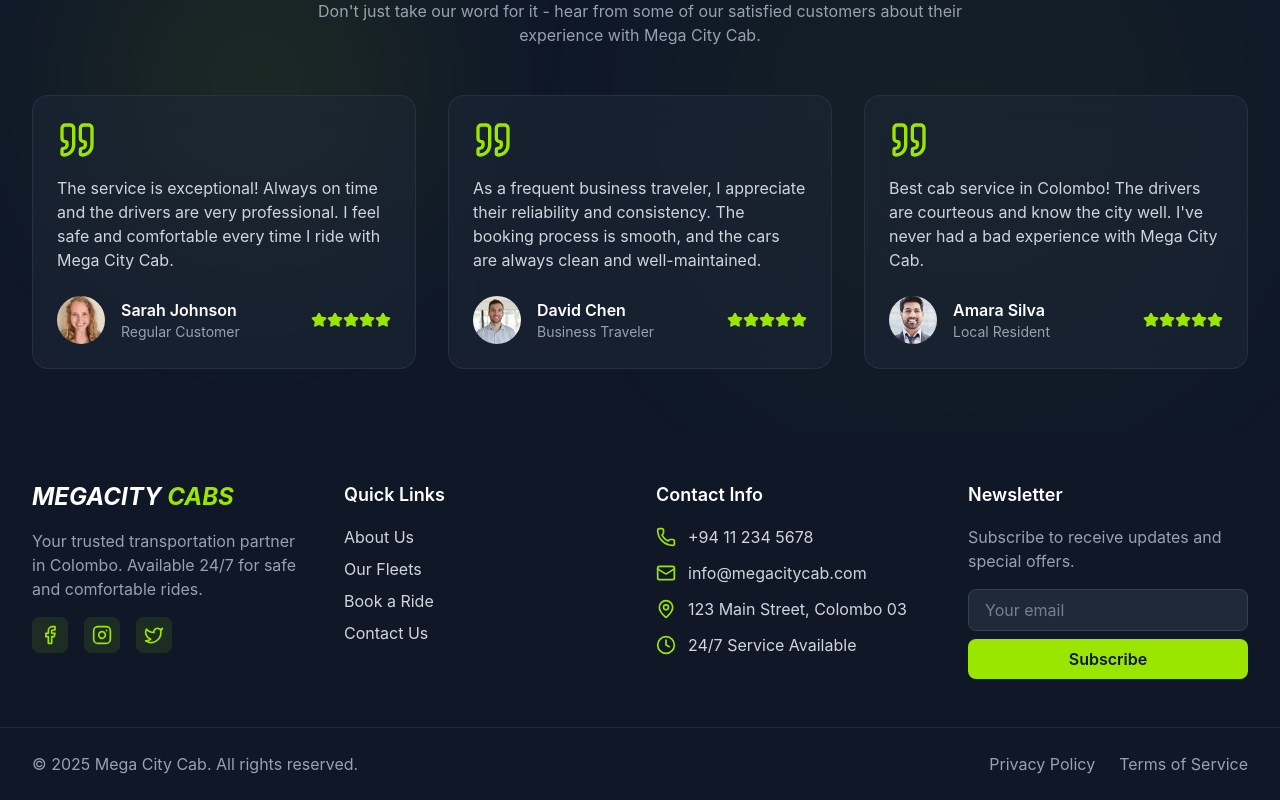
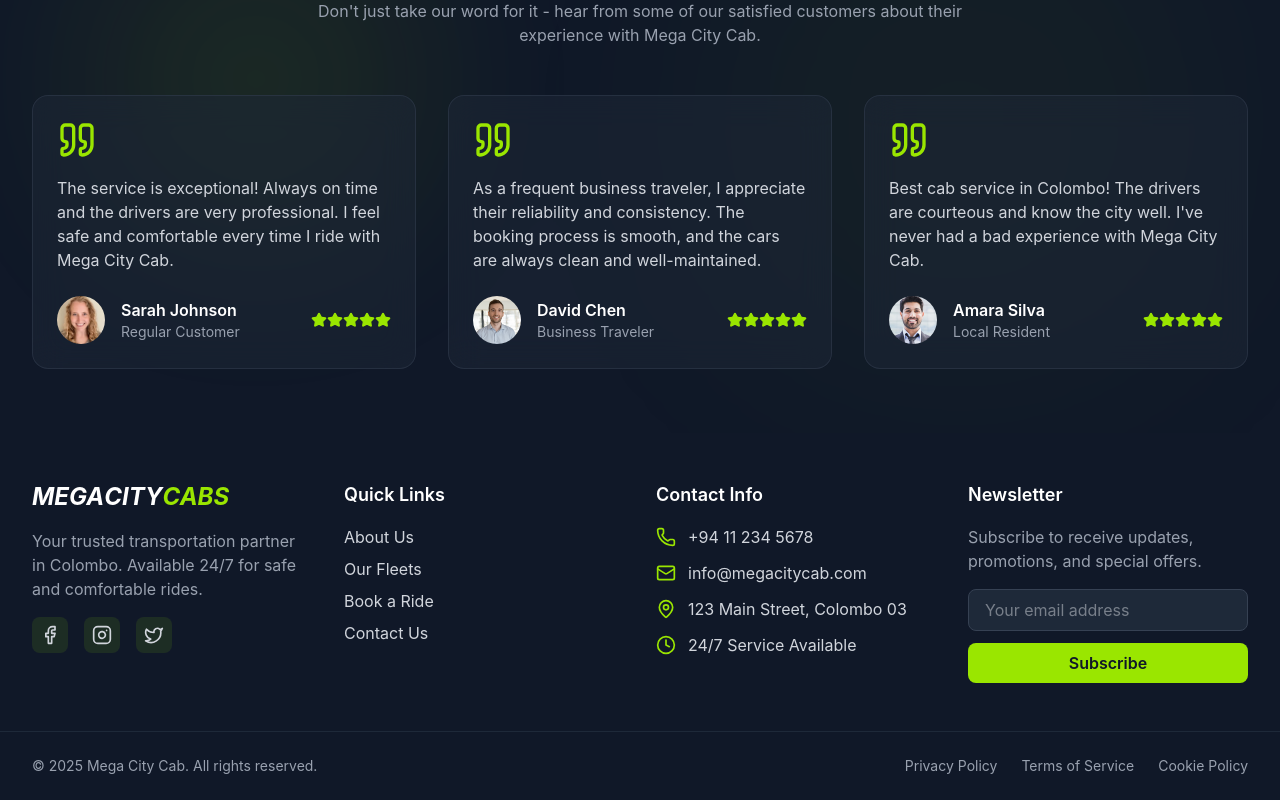
Before and after one commit to nuhansaa/MegaCityCabSystemFrontEnd, a React (Vite) app: page / in a window 1280 px wide. Shown: the part 3179-3979 px from the top of the page. Built offline with nearby package versions, Linux system fonts and the light colour scheme.

Commit message:
updated footer

```diff
--- a/src/components/Footer/Footer.jsx
+++ b/src/components/Footer/Footer.jsx
@@ -1,5 +1,14 @@
 import React, { useState } from 'react';
-import { Facebook, Instagram, Twitter, Phone, Mail, MapPin, Clock } from 'lucide-react';
+import { Link } from 'react-router-dom';
+import {
+  Facebook,
+  Instagram,
+  Twitter,
+  Phone,
+  Mail,
+  MapPin,
+  Clock
+} from 'lucide-react';
 
 const Footer = () => {
   const [email, setEmail] = useState('');
@@ -11,50 +20,87 @@ const Footer = () => {
     try {
       setSubscriptionStatus('Subscribing...');
 
+      // Simulate API call
       await new Promise(resolve => setTimeout(resolve, 1000));
 
-      setSubscriptionStatus('Successfully subscribed!');
+      setSubscriptionStatus('Successfully subscribed! Thank you!');
       setEmail('');
-      setTimeout(() => setSubscriptionStatus(''), 3000); // Clear message after 3 seconds
+      setTimeout(() => setSubscriptionStatus(''), 3000);
     } catch (error) {
       setSubscriptionStatus('Subscription failed. Please try again.');
       setTimeout(() => setSubscriptionStatus(''), 3000);
     }
   };
 
+  const socialLinks = [
+    { icon: <Facebook className="w-5 h-5" />, label: "Facebook", url: "https://facebook.com" },
+    { icon: <Instagram className="w-5 h-5" />, label: "Instagram", url: "https://instagram.com" },
+    { icon: <Twitter className="w-5 h-5" />, label: "Twitter", url: "https://twitter.com" }
+  ];
+
+  const quickLinks = [
+    { name: "About Us", path: "/AboutUs" },
+    { name: "Our Fleets", path: "/Cabs" },
+    { name: "Book a Ride", path: "/Cabs" },
+    { name: "Contact Us", path: "/Contact" }
+
+  ];
+
+  const contactInfo = [
+    { icon: <Phone className="w-5 h-5" />, text: "+94 11 234 5678" },
+    { icon: <Mail className="w-5 h-5" />, text: "info@megacitycab.com" },
+    { icon: <MapPin className="w-5 h-5" />, text: "123 Main Street, Colombo 03" },
+    { icon: <Clock className="w-5 h-5" />, text: "24/7 Service Available" }
+  ];
+
+  const legalLinks = [
+    { name: "Privacy Policy", path: "/privacy" },
+    { name: "Terms of Service", path: "/terms" },
+    { name: "Cookie Policy", path: "/cookies" }
+  ];
+
   return (
     <footer className="bg-gray-900 text-gray-300">
-      {/* Main Footer Content */}
       <div className="max-w-7xl mx-auto px-4 sm:px-6 lg:px-8 py-12">
         <div className="grid grid-cols-1 md:grid-cols-2 lg:grid-cols-4 gap-8">
           {/* Company Info */}
           <div className="space-y-4">
-            <div className="text-2xl font-bold">
+            <Link to="/" className="text-2xl font-bold flex items-center">
               <span className="text-white italic">MEGA</span>
               <span className="text-white italic">CITY</span>
               <span className="text-lime-400 italic"> CABS</span>
-            </div>
-            <p className="text-gray-400">Your trusted transportation partner in Colombo. Available 24/7 for safe and comfortable rides.</p>
+            </Link>
+            <p className="text-gray-400">
+              Your trusted transportation partner in Colombo. Available 24/7 for safe and comfortable rides.
+            </p>
             <div className="flex space-x-4">
-              <a href="#" className="p-2 bg-lime-400/10 rounded-lg hover:bg-lime-400/20 transition-colors">
-                <Facebook className="w-5 h-5 text-lime-400" />
+              {socialLinks.map((social, index) => (
+                <a
+                  key={index}
+                  href={social.url}
+                  target="_blank"
+                  rel="noopener noreferrer"
+                  aria-label={social.label}
+                  className="p-2 bg-lime-400/10 rounded-lg hover:bg-lime-400/20 transition-colors"
+                >
+                  {social.icon}
                 </a>
-              <a href="#" className="p-2 bg-lime-400/10 rounded-lg hover:bg-lime-400/20 transition-colors">
-                <Instagram className="w-5 h-5 text-lime-400" />
-              </a>
-              <a href="#" className="p-2 bg-lime-400/10 rounded-lg hover:bg-lime-400/20 transition-colors">
-                <Twitter className="w-5 h-5 text-lime-400" />
-              </a>
+              ))}
             </div>
           </div>
 
           {/* Quick Links */}
           <div className="space-y-4">
-            <h4 className="text-lg font-semibold text-white">Quick Links</h4>
+            <h3 className="text-lg font-semibold text-white">Quick Links</h3>
             <ul className="space-y-2">
-              {['About Us', 'Our Fleets', 'Book a Ride', 'Contact Us'].map((item) => (
-                <li key={item}>
-                  <a href="#" className="hover:text-lime-400 transition-colors">{item}</a>
+              {quickLinks.map((link, index) => (
+                <li key={index}>
+                  <Link
+                    to={link.path}
+                    className="hover:text-lime-400 transition-colors"
+                  >
+                    {link.name}
+                  </Link>
                 </li>
               ))}
             </ul>
@@ -62,52 +108,53 @@ const Footer = () => {
 
           {/* Contact Info */}
           <div className="space-y-4">
-            <h4 className="text-lg font-semibold text-white">Contact Info</h4>
+            <h3 className="text-lg font-semibold text-white">Contact Info</h3>
             <ul className="space-y-3">
-              <li className="flex items-center space-x-3">
-                <Phone className="w-5 h-5 text-lime-400" />
-                <span>+94 11 234 5678</span>
+              {contactInfo.map((info, index) => (
+                <li key={index} className="flex items-start space-x-3">
+                  <span className="text-lime-400 mt-0.5">{info.icon}</span>
+                  <span>{info.text}</span>
                 </li>
-              <li className="flex items-center space-x-3">
-                <Mail className="w-5 h-5 text-lime-400" />
-                <span>info@megacitycab.com</span>
-              </li>
-              <li className="flex items-center space-x-3">
-                <MapPin className="w-5 h-5 text-lime-400" />
-                <span>123 Main Street, Colombo 03</span>
-              </li>
-              <li className="flex items-center space-x-3">
-                <Clock className="w-5 h-5 text-lime-400" />
-                <span>24/7 Service Available</span>
-              </li>
+              ))}
             </ul>
           </div>
 
           {/* Newsletter */}
           <div className="space-y-4">
-            <h4 className="text-lg font-semibold text-white">Newsletter</h4>
-            <p className="text-gray-400">Subscribe to receive updates and special offers.</p>
-            <form onSubmit={handleSubscribe} className="space-y-2">
+            <h3 className="text-lg font-semibold text-white">Newsletter</h3>
+            <p className="text-gray-400">
+              Subscribe to receive updates, promotions, and special offers.
+            </p>
+            <form onSubmit={handleSubscribe} className="space-y-3">
+              <div>
                 <input
                   type="email"
-                placeholder="Your email"
+                  placeholder="Your email address"
                   value={email}
                   onChange={(e) => setEmail(e.target.value)}
                   required
                   className="w-full px-4 py-2 bg-gray-800 border border-gray-700 rounded-lg focus:outline-none focus:border-lime-400"
+                  aria-label="Email for newsletter subscription"
                 />
+              </div>
               <button
                 type="submit"
-                className="w-full bg-lime-400 text-gray-900 px-4 py-2 rounded-lg font-semibold hover:bg-lime-300 transition-colors"
+                className="w-full bg-lime-400 text-gray-900 px-4 py-2 rounded-lg font-semibold hover:bg-lime-300 transition-colors focus:outline-none focus:ring-2 focus:ring-lime-400 focus:ring-offset-2 focus:ring-offset-gray-900"
               >
                 Subscribe
               </button>
-            </form>
               {subscriptionStatus && (
-              <p className={`text-sm ${subscriptionStatus.includes('Success') ? 'text-lime-400' : 'text-red-400'}`}>
+                <p
+                  className={`text-sm mt-2 ${
+                    subscriptionStatus.includes('Success')
+                      ? 'text-lime-400'
+                      : 'text-red-400'
+                  }`}
+                >
                   {subscriptionStatus}
                 </p>
               )}
+            </form>
           </div>
         </div>
       </div>
@@ -116,10 +163,19 @@ const Footer = () => {
       <div className="border-t border-gray-800">
         <div className="max-w-7xl mx-auto px-4 sm:px-6 lg:px-8 py-6">
           <div className="flex flex-col md:flex-row justify-between items-center space-y-4 md:space-y-0">
-            <p className="text-gray-400">© 2025 Mega City Cab. All rights reserved.</p>
-            <div className="flex space-x-6">
-              <a href="#" className="text-gray-400 hover:text-lime-400 transition-colors">Privacy Policy</a>
-              <a href="#" className="text-gray-400 hover:text-lime-400 transition-colors">Terms of Service</a>
+            <p className="text-gray-400 text-sm">
+              © {new Date().getFullYear()} Mega City Cab. All rights reserved.
+            </p>
+            <div className="flex flex-wrap justify-center gap-x-6 gap-y-2">
+              {legalLinks.map((link, index) => (
+                <Link
+                  key={index}
+                  to={link.path}
+                  className="text-gray-400 hover:text-lime-400 transition-colors text-sm"
+                >
+                  {link.name}
+                </Link>
+              ))}
             </div>
           </div>
         </div>
```
Lines whose indentation alone changed are shown as unchanged.
